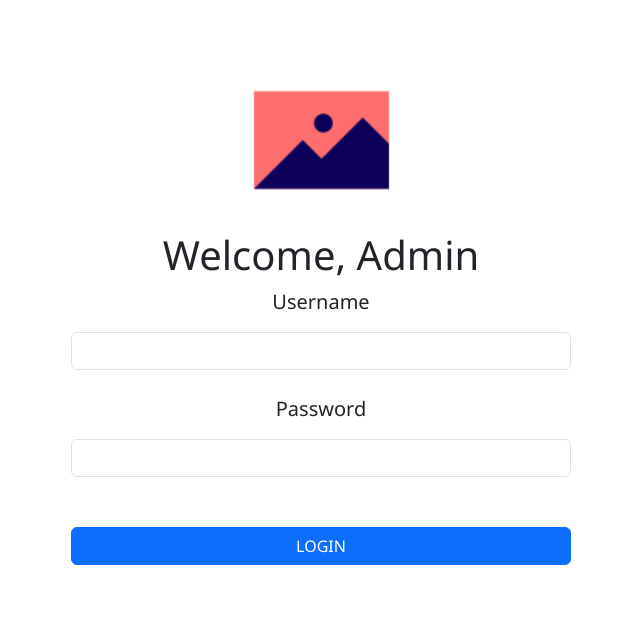
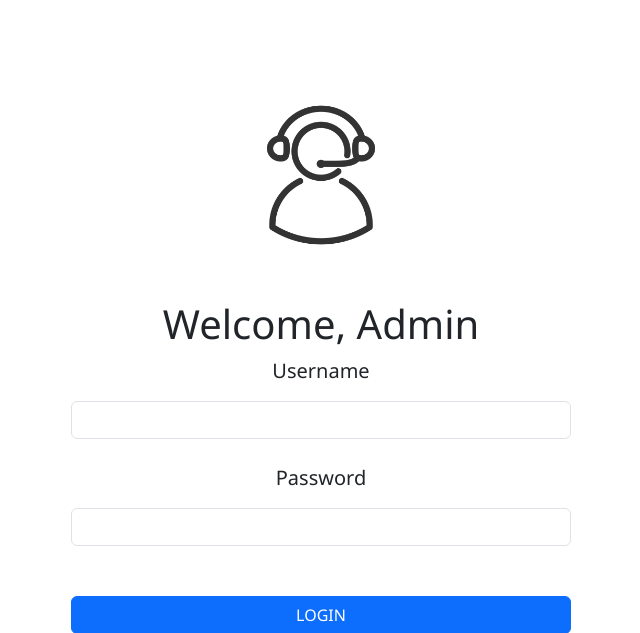
Before and after one commit to Ciezo/door2dorm, a PHP site: page /views/admin/admin-login.php in a window 1280 px wide. Shown: the part 56-689 px from the top of the page, without its empty margins (319-959 px from the left). Run offline with PHP 8.4, Linux system fonts and the light colour scheme; data that the repository does not hold is empty; some libraries are stand-ins or nearby versions.

Commit message:
Major updates to front-end and back-end
Login front page update
  - Added png vector images

Schema update
  - Included LONGBLOB for image of ID

```diff
--- a/sql/schema.sql
+++ b/sql/schema.sql
@@ -41,7 +41,7 @@ CREATE TABLE IF NOT EXISTS VISITOR (
     date_visit      VARCHAR(100)    NOT NULL,
 
     -- Photo Valid ID of visitor
-    -- id_visitor_photo    BLOB        NOT NULL
+    id_visitor_photo    LONGBLOB    NOT NULL,
 
     PRIMARY KEY(visitor_id)
 );
--- a/views/admin/admin-login.php
+++ b/views/admin/admin-login.php
@@ -65,7 +65,7 @@ session_start();
     <!-- Content goes here -->
     <div class="wrapper">
         <center>
-            <img src="../../assets/images/placeholder_img.png" alt="Friendly Admin Image Icon">
+            <img src="../../assets/images/admin-vector.png" alt="Friendly Admin Image Icon" width="250" height="250">
             <form action="admin-login.php" class="admin-login" method="POST">
                 <h1>Welcome, Admin</h1>
                 <label>Username</label>
--- a/views/tenant/tenant-login.php
+++ b/views/tenant/tenant-login.php
@@ -65,7 +65,7 @@ session_start();
     <!-- Content goes here -->
     <div class="wrapper">
         <center>
-            <img src="../../assets/images/placeholder_img.png" alt="Friendly Admin Image Icon">
+            <img src="../../assets/images/resident-vector.png" alt="Friendly Admin Image Icon" width="250" height="250">
             <form action="tenant-login.php" class="tenant-login" method="POST">
                 <h1>Welcome, Tenant</h1>
                 <label>Username</label>
```
Also changed, not shown: assets/images/admin-vector.png (added), assets/images/resident-vector.png (added).
